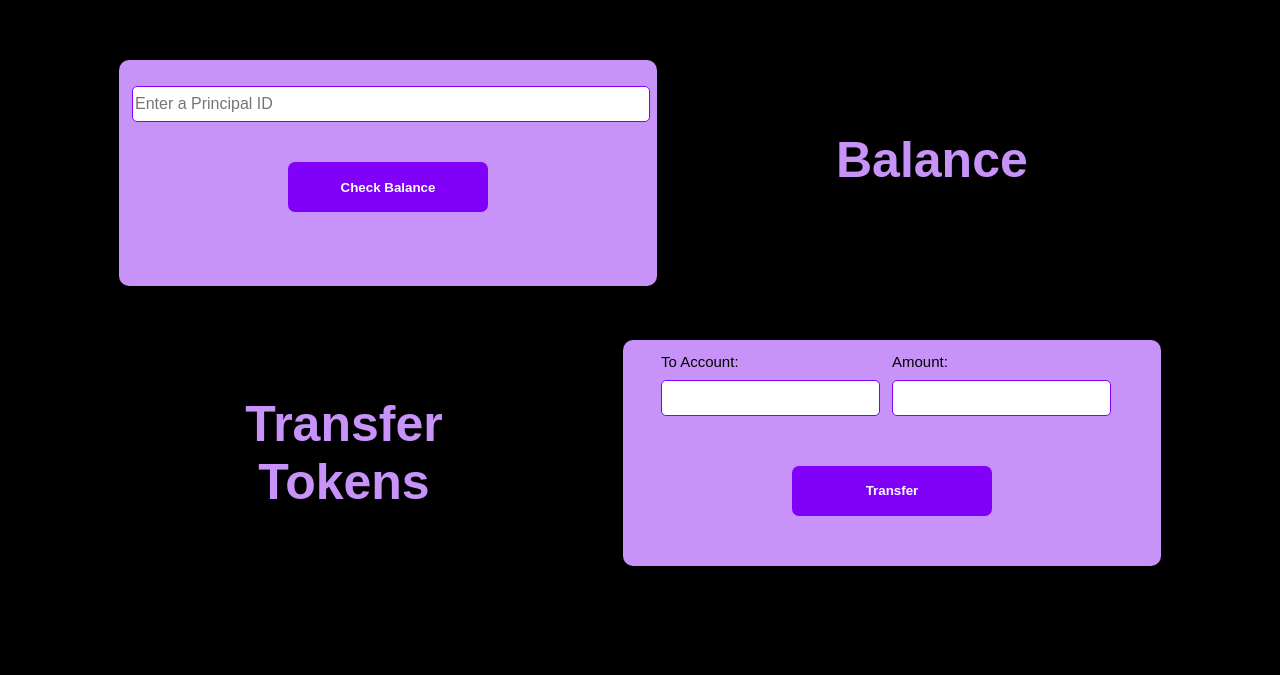
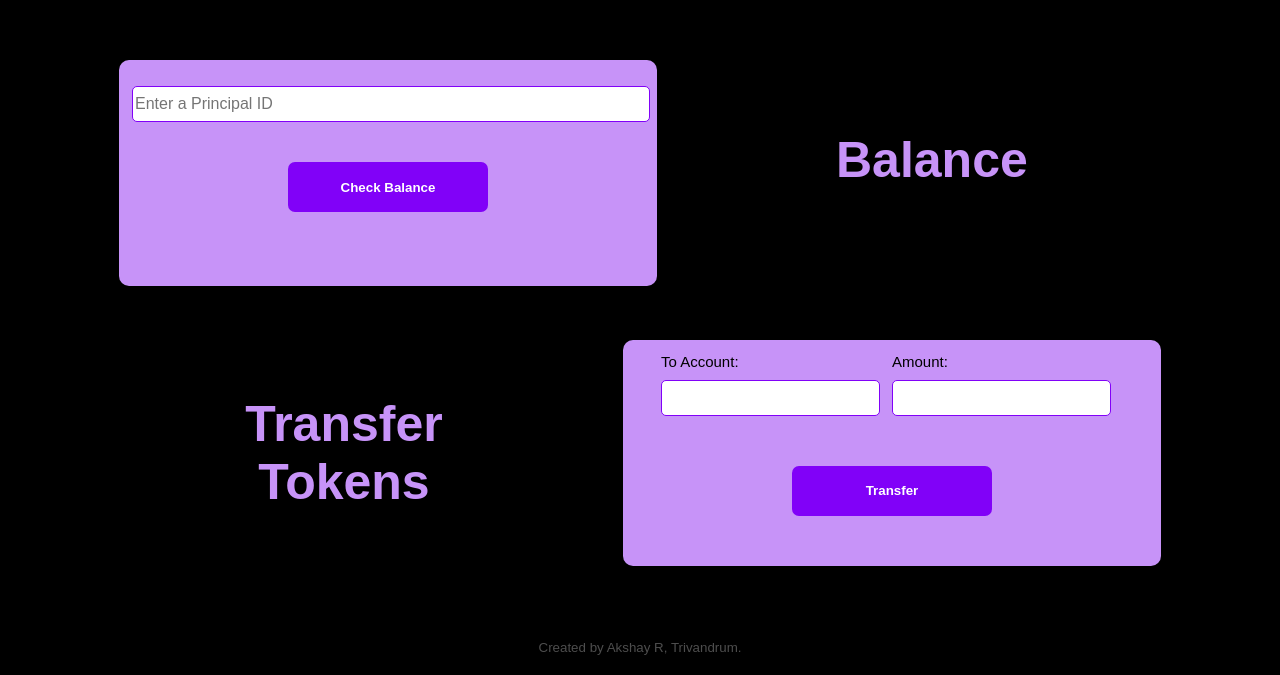
Before and after one commit to akshay-rajan/aura, a React (Vite) app in the folder src/aura_frontend/: page / in a window 1280 px wide. Shown: the part 607-1282 px from the top of the page. Before the commit the page ends 1227 px from the top, so only its background shows below. Built offline with nearby package versions, Linux system fonts and the light colour scheme; what @dfinity/auth-client would draw is missing.

Commit message:
Add footer

```diff
--- a/src/aura_frontend/src/components/App.jsx
+++ b/src/aura_frontend/src/components/App.jsx
@@ -4,6 +4,7 @@ import { aura_backend } from 'declarations/aura_backend';
 import Main from './Main';
 import Balance from './Balance';
 import Transfer from './Transfer';
+import Footer from './Footer';
 
 function App() {
 
@@ -12,6 +13,7 @@ function App() {
       <Main />
       <Balance />
       <Transfer />
+      <Footer />
     </main>
   );
 }
--- a/src/aura_frontend/src/components/Faucet.jsx
+++ b/src/aura_frontend/src/components/Faucet.jsx
@@ -12,14 +12,14 @@ function Faucet() {
   async function handleClick() {
     setDisabled(true);
 
-    const authClient = await AuthClient.create();
-    const identity = await authClient.getIdentity();
+    // const authClient = await AuthClient.create();
+    // const identity = await authClient.getIdentity();
 
-    const authenticatedCanister = createActor(canisterId, {
-      agentOptions: {
-        identity,
-      },
-    });
+    // const authenticatedCanister = createActor(canisterId, {
+    //   agentOptions: {
+    //     identity,
+    //   },
+    // });
 
     const res = await aura_backend.payOut();
     setButtonText(res);
--- /dev/null
+++ b/src/aura_frontend/src/components/Footer.jsx
@@ -0,0 +1,9 @@
+import React from "react";
+
+export default function Footer() {
+    return (
+        <div className="footer">
+            Created by Akshay R, Trivandrum.
+        </div>
+    );
+}
--- a/src/aura_frontend/src/index.scss
+++ b/src/aura_frontend/src/index.scss
@@ -121,6 +121,16 @@ input#transfer-to-id, input#amount {
 #transfer-feedback {
   font-size: 15px;
   text-align: center;
+}
+
+// ! Footer
+
+.footer {
+  color: white;
+  text-align: center;
+  margin: 10px;
+  padding: 10px;
+  opacity: 0.3;
 }
 
 // ! ------
```
Also changed, not shown: 1 other file (tests, documents, lock files or other folders).
